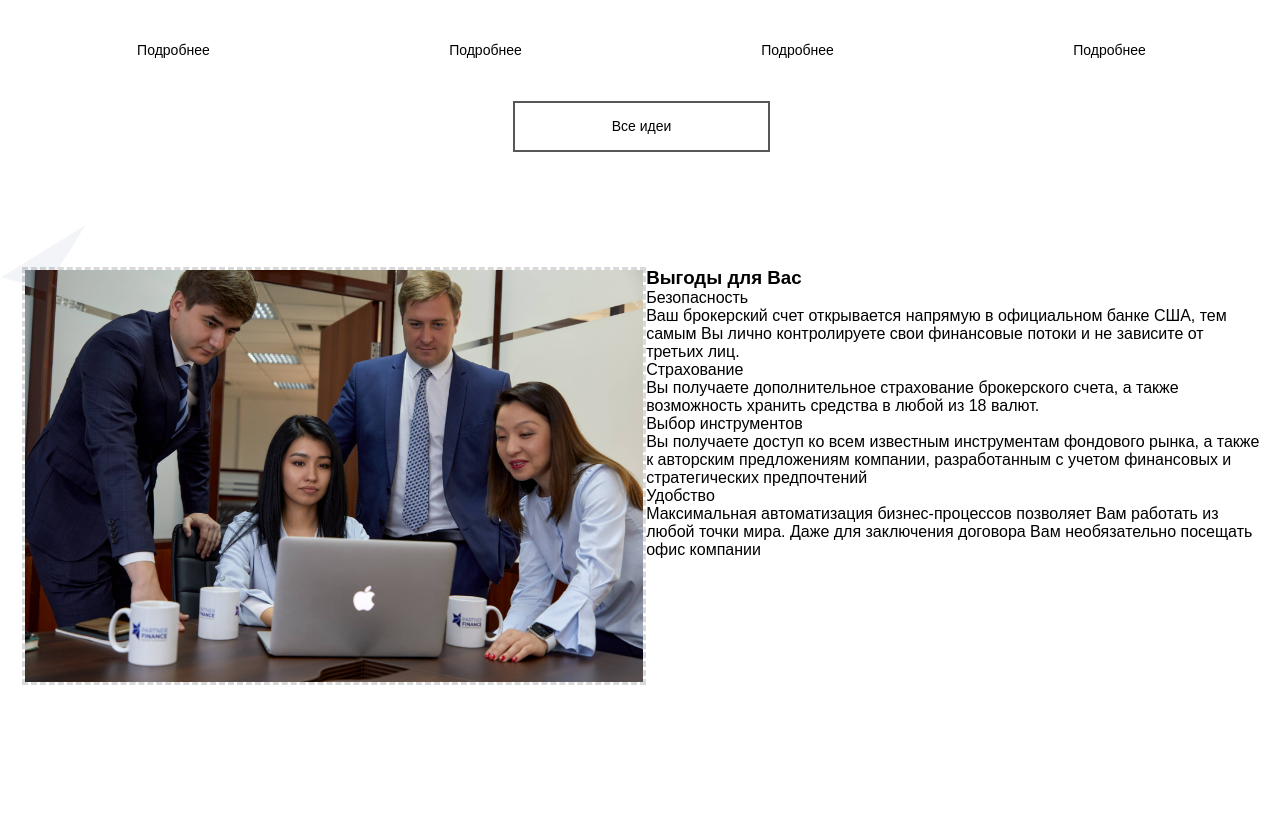
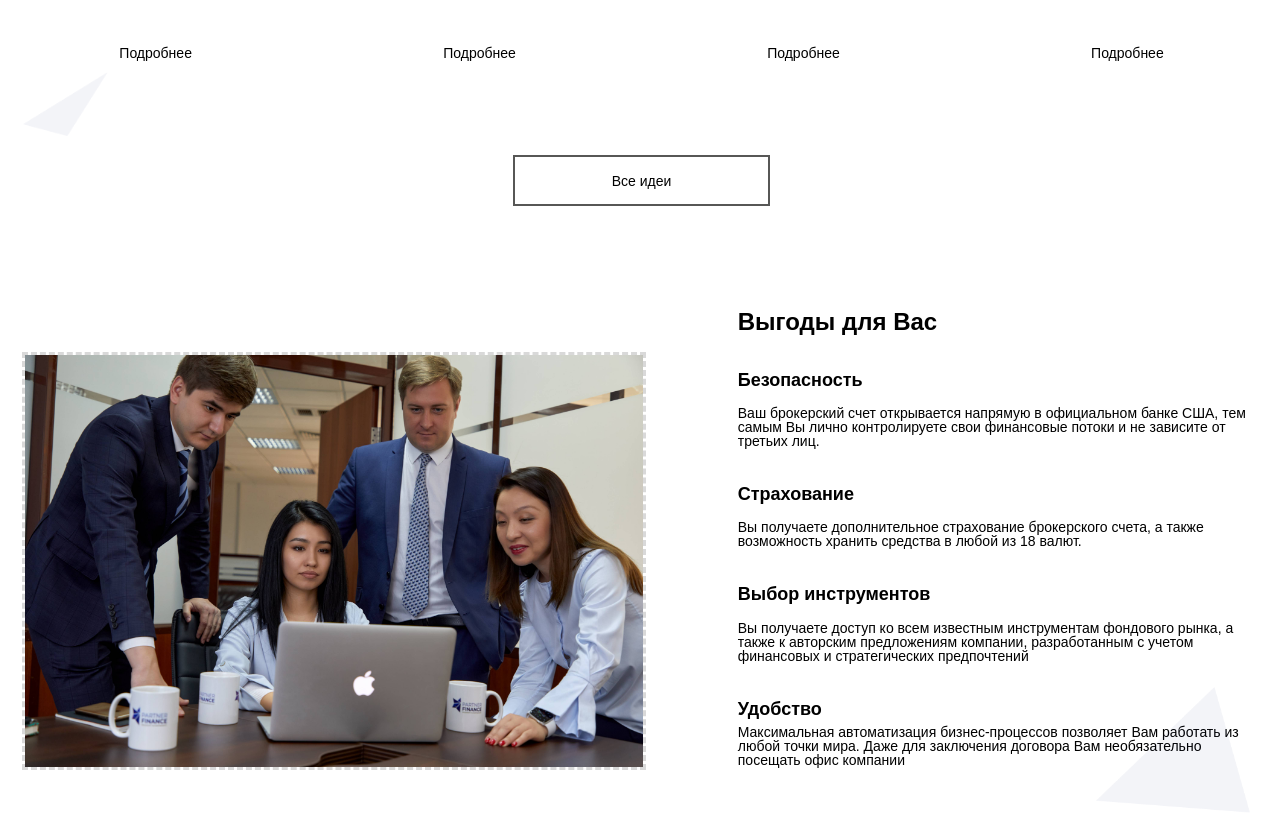
Before and after one commit to Olhovko/lessons, a plain HTML site: page index.html in a window 1280 px wide. Shown: the part 395-1208 px from the top of the page. Before the commit the page ends 1095 px from the top, so only its background shows below. Drawn offline with Linux system fonts and the light colour scheme.

Commit message:
added lesson-s

```diff
--- a/css/style.css
+++ b/css/style.css
@@ -9,30 +9,29 @@
 
 body {
     font-family: "Montserrat", sans-serif;
+    padding: 47px 19px 15px 22px;
 }
 
 .cards {
     position: relative;
-    padding: 47px 19px 15px 22px;
 }
 
 .cards__item,
 .cards__item-element,
-.benefit {
+.benefit,
+.benefit__img,
+.benefit__text {
     display: flex;
-}
-
-.cards__triangle-1 {
-    width: 88px;
 }
 
 .cards__item {
     justify-content: space-between;
+    margin-bottom: 50px;
 }
 
 .cards__item-element {
     flex-direction: column;
-    padding: 25px;
+    padding: 27.22px 7.21px;
 }
 
 .cards__item-element:hover {
@@ -47,7 +46,8 @@ body {
 .cards__triangle-1 {
     position: absolute;
     right: 24px;
-    top: 2px;
+    top: -50px;
+    width: 88px;
 }
 
 .card__data {
@@ -98,11 +98,11 @@ body {
     border-color: #575756;
 }
 
-.card__img-2 {
+.card__triangle-2 {
     position: absolute;
+    left: 1px;
+    bottom: 70px;
     width: 85.15px;
-    left: 1px;
-    bottom: -22px;
 }
 
 .cards__idea {
@@ -115,15 +115,45 @@ body {
 }
 
 .benefit {
-    margin: 0px 19px 15px 22px;
-    justify-content: space-between;
+    justify-content: space-around;
 }
 
 .benefit__img {
-    margin: 0;
+    align-items: self-end;
     height: 418px;
     border: 3px dashed #d9d9d9;
+    margin-top: 46px;
 }
 
 .benefit__text {
+    flex-direction: column;
+    justify-content: space-around;
+    height: 464px;
+    margin-left: 91.63px;
 }
+
+.benefit__text-ben {
+    font: 600 24px/24px "Montserrat", sans-serif;
+    margin-bottom: 30px;
+}
+
+.benefit__text-title {
+    font: 600 18px/18px "Montserrat", sans-serif;
+}
+
+.benefit__text-text {
+    font: 400 14px/14px "Montserrat", sans-serif;
+    margin-bottom: 30px;
+    margin-top: 10px;
+
+    &:last-child {
+        margin: 0;
+    }
+}
+
+.cards__triangle-3 {
+    position: absolute;
+    right: 30px;
+    bottom: -408px;
+    height: 126.36px;
+}
--- a/index.html
+++ b/index.html
@@ -36,7 +36,7 @@
                     <button class="card__btn">Подробнее</button>
                 </div>
                 <img
-                    class="card__img-2"
+                    class="card__triangle-2"
                     src="../img/triangle2.png"
                     alt="triangle"
                 />
@@ -147,6 +147,11 @@
                     Вам необязательно посещать офис компании
                 </p>
             </div>
+            <img
+                class="cards__triangle-3"
+                src="../img/triangle3.png"
+                alt="triangle"
+            />
         </section>
     </body>
 </html>
```
